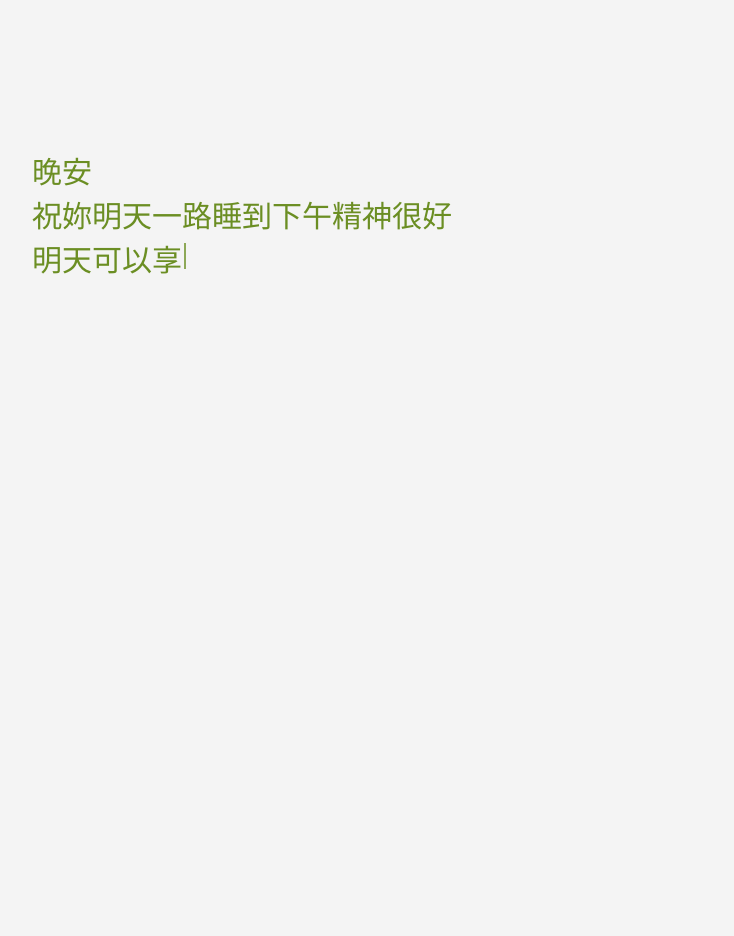
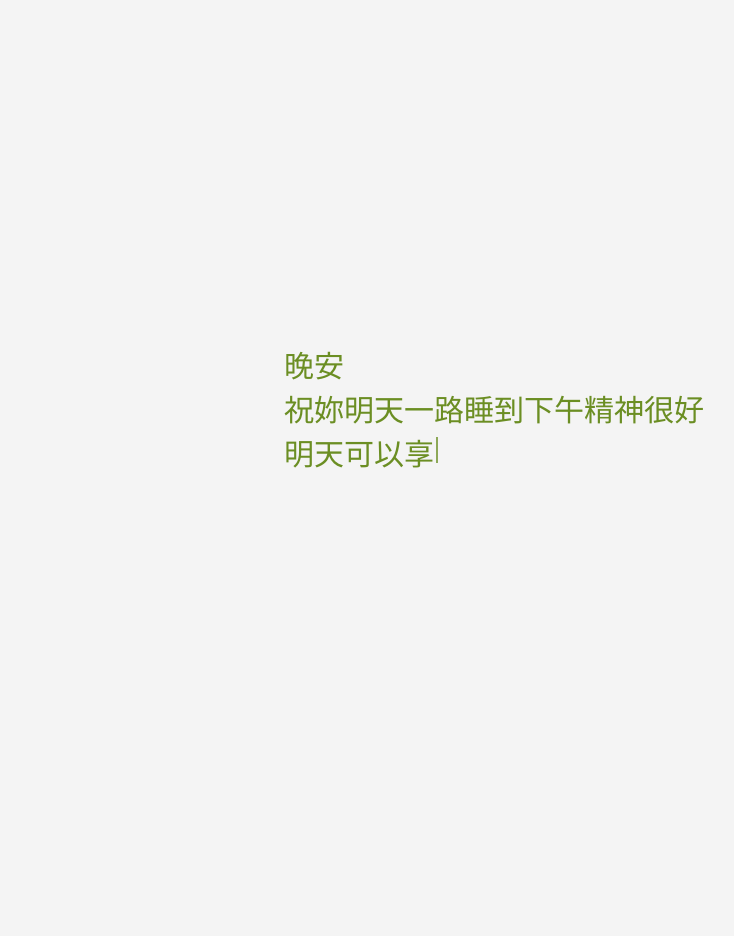
Before and after one commit to emmanuelwithme/MollyInMexico, a Flask app: page /ForChin in a window 1280 px wide. Shown: the whole page, without its empty margins (146-880 px from the left). After the commit the page ends 468 px from the top, so only its background shows below. Run offline with Flask 3, Linux system fonts and the light colour scheme.

Commit message:
更新ForChin.html 改回成置中

```diff
--- a/templates/ForChin.html
+++ b/templates/ForChin.html
@@ -58,14 +58,16 @@
             background-color: #f4f4f4;
             /* 使用flexbox使內容置中 */
             display: flex;
-            justify-content: flex-start;
-            align-items: flex-start;
+            justify-content: center;
+            align-items: center;
+            /* justify-content: flex-start;
+            align-items: flex-start; */
             /* 設定視窗高度 */
             height: 100vh;
             /* 使用文字左右邊的留白變數 */
             padding: 0 var(--text-padding-horizontal);
-            margin-top: 10%;
-            margin-left: 10%;
+            /* margin-top: 10%;
+            margin-left: 10%; */
         }
 
         #text {
@@ -207,7 +209,7 @@
 
                             // 只有當用戶沒有手動滾動頁面時，才自動滾動到底部
                             if (!userScrolled) {
-                                // window.scrollTo(0, document.body.scrollHeight);
+                                window.scrollTo(0, document.body.scrollHeight);
                             }
 
                             /* 使用setTimeout來控制打字速度 */
```
